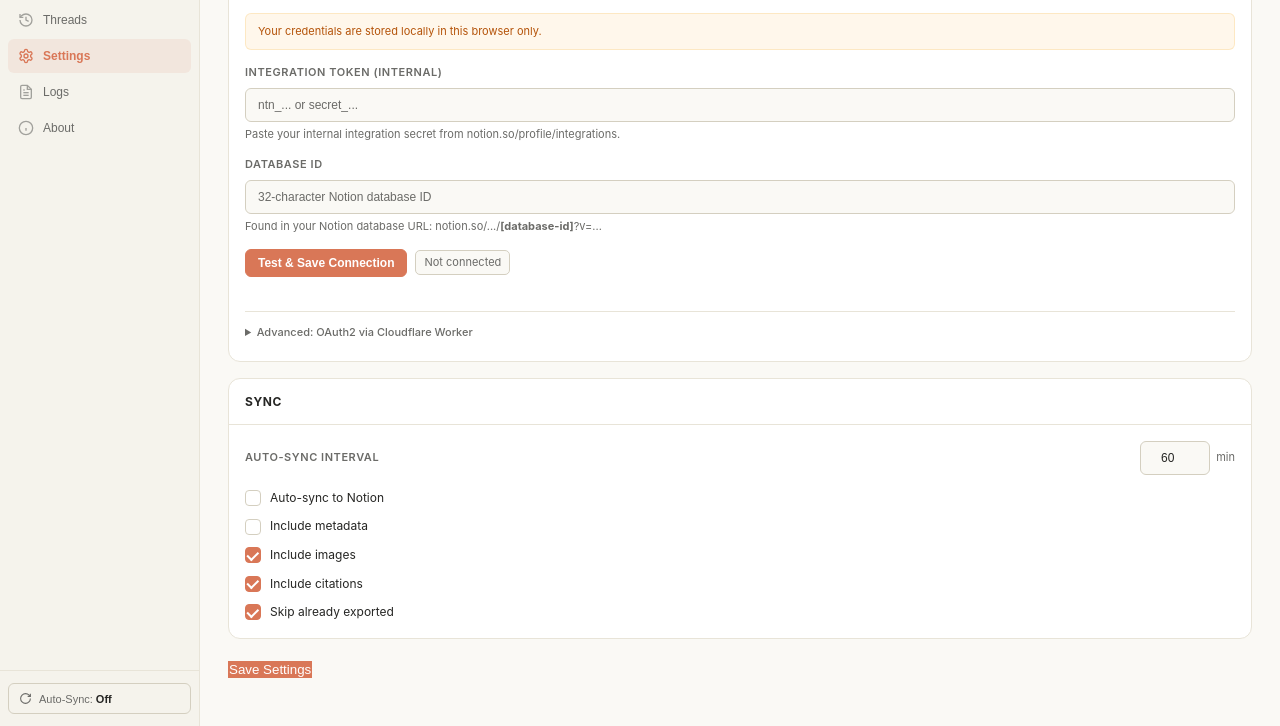
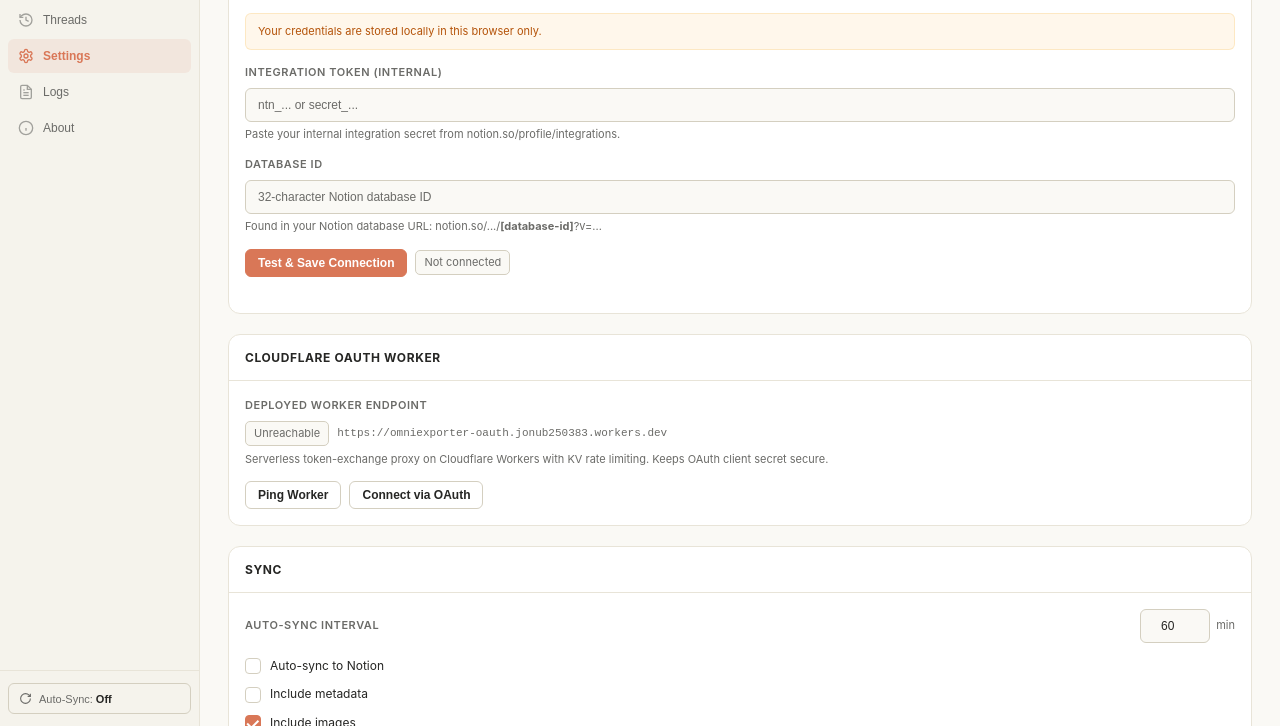
Before and after one commit to joganubaid/omniexporter, a website with bundled scripts: page src/ui/options.html in a window 1280 px wide. Both pictures are taken after a click on the button "Settings". Shown: the part 74-800 px from the top of the page. Built offline with nearby package versions, Linux system fonts and the light colour scheme; some packages are replaced by stand-ins of ours; no server answers.

Commit message:
Fix UI clipping and add dedicated Cloudflare OAuth Worker section with live health status

```diff
--- a/src/ui/options.css
+++ b/src/ui/options.css
@@ -627,8 +627,7 @@ body {
   background: var(--bg-card);
   border: 1px solid var(--border);
   border-radius: var(--radius);
-  margin-bottom: 16px;
-  overflow: hidden;
+  margin-bottom: 20px;
 }
 
 .card-hd {
@@ -797,15 +796,32 @@ body {
 }
 
 /* Save button */
-.settings-footer { padding: 4px 0 0; }
+.settings-footer {
+  padding: 16px 0 32px;
+}
 .btn-save {
+  display: inline-flex;
+  align-items: center;
+  justify-content: center;
+  gap: 8px;
+  padding: 10px 22px;
   background: var(--accent);
   color: #FFFFFF;
   border: 1px solid var(--accent);
+  border-radius: var(--radius-sm);
+  font-size: 13px;
+  font-weight: 600;
   cursor: pointer;
-  transition: .15s;
+  transition: all 0.15s ease;
 }
-.btn-save:hover { background: var(--accent-hover); }
+.btn-save:hover {
+  background: var(--accent-hover);
+  border-color: var(--accent-hover);
+  transform: translateY(-0.5px);
+}
+.btn-save:active {
+  transform: scale(0.98);
+}
 
 /* ══════════════════════════════════════
    ABOUT TAB
--- a/src/ui/options.html
+++ b/src/ui/options.html
@@ -204,16 +204,30 @@
               </div>
               <span id="notionTestResult" class="test-result"></span>
             </div>
-            <details class="setting-details">
-              <summary class="setting-details-summary">Advanced: OAuth2 via Cloudflare Worker</summary>
-              <div class="setting-details-body">
-                <p class="setting-hint">For Public multi-workspace integrations only. Requires OAuth enabled in Notion developer portal.</p>
-                <div class="oauth-row">
-                  <button id="connectNotionOauth" class="btn-sm btn-outline">Connect via OAuth</button>
-                  <button id="disconnectNotionOauth" class="btn-sm btn-danger" style="display:none">Disconnect</button>
-                </div>
+          </div>
+        </div>
+
+        <!-- Cloudflare OAuth Worker -->
+        <div class="card">
+          <div class="card-hd">
+            <span class="card-title">Cloudflare OAuth Worker</span>
+          </div>
+          <div class="card-bd">
+            <div class="setting-row">
+              <label class="setting-label">Deployed Worker Endpoint</label>
+              <div class="oauth-row" style="margin-bottom: 6px;">
+                <span id="cfWorkerStatus" class="status-pill">Checking...</span>
+                <code id="cfWorkerUrl" class="font-mono" style="font-size: 11px; color: var(--text-muted);">https://omniexporter-oauth.jonub250383.workers.dev</code>
               </div>
-            </details>
+              <p class="setting-hint">Serverless token-exchange proxy on Cloudflare Workers with KV rate limiting. Keeps OAuth client secret secure.</p>
+            </div>
+            <div class="setting-row">
+              <div class="oauth-row">
+                <button id="checkCfWorkerBtn" class="btn-sm btn-outline">Ping Worker</button>
+                <button id="connectNotionOauth" class="btn-sm btn-outline">Connect via OAuth</button>
+                <button id="disconnectNotionOauth" class="btn-sm btn-danger" style="display:none">Disconnect OAuth</button>
+              </div>
+            </div>
           </div>
         </div>
 
--- a/src/ui/options.js
+++ b/src/ui/options.js
@@ -749,6 +749,44 @@ async function handleOauthDisconnect() {
     log('OAuth disconnected', 'info');
 }
 
+async function checkCloudflareWorker(notify = false) {
+    const statusEl = document.getElementById('cfWorkerStatus');
+    const urlEl = document.getElementById('cfWorkerUrl');
+    const workerUrl = typeof OAUTH_SERVER_URL !== 'undefined' ? OAUTH_SERVER_URL : '';
+
+    if (urlEl && workerUrl) {
+        urlEl.textContent = workerUrl;
+    }
+
+    if (!statusEl) return;
+
+    if (!workerUrl || workerUrl.includes('YOUR_SUBDOMAIN')) {
+        statusEl.textContent = 'Not configured';
+        statusEl.className = 'status-pill';
+        if (notify) log('Cloudflare Worker URL is not configured in config.js', 'warn');
+        return;
+    }
+
+    statusEl.textContent = 'Checking...';
+    try {
+        const res = await fetch(`${workerUrl}/health`, { method: 'GET' });
+        if (res.ok) {
+            const data = await res.json().catch(() => ({}));
+            const rl = data.rate_limit ? ` (${data.rate_limit.toUpperCase()} limit)` : '';
+            statusEl.textContent = `Online${rl}`;
+            statusEl.className = 'status-pill connected';
+            if (notify) log(`Cloudflare Worker is online! Rate limit: ${data.rate_limit || 'active'}`, 'success');
+        } else {
+            statusEl.textContent = `Offline (${res.status})`;
+            statusEl.className = 'status-pill';
+            if (notify) log(`Cloudflare Worker responded with HTTP ${res.status}`, 'error');
+        }
+    } catch (e) {
+        statusEl.textContent = 'Unreachable';
+        statusEl.className = 'status-pill';
+        if (notify) log(`Could not reach Cloudflare Worker: ${e.message}`, 'error');
+    }
+}
 // ============================================================================
 // SECTION: INITIALIZATION
 // ============================================================================
@@ -770,7 +808,7 @@ document.addEventListener('DOMContentLoaded', async () => {
     await loadSettings();
     loadExportHistory();
     loadFailures();
-
+    checkCloudflareWorker();
     // Platform detection — must run before loadExportedUuids so the cache
     // load picks the right per-platform key.
     await updatePlatformSelector();
@@ -830,7 +868,7 @@ document.addEventListener('DOMContentLoaded', async () => {
     }
 
     document.getElementById('disconnectNotionOauth')?.addEventListener('click', handleOauthDisconnect);
-
+    document.getElementById('checkCfWorkerBtn')?.addEventListener('click', () => checkCloudflareWorker(true));
     // Load NotionOAuth module
     if (typeof NotionOAuth !== 'undefined') {
         await NotionOAuth.init();
```
